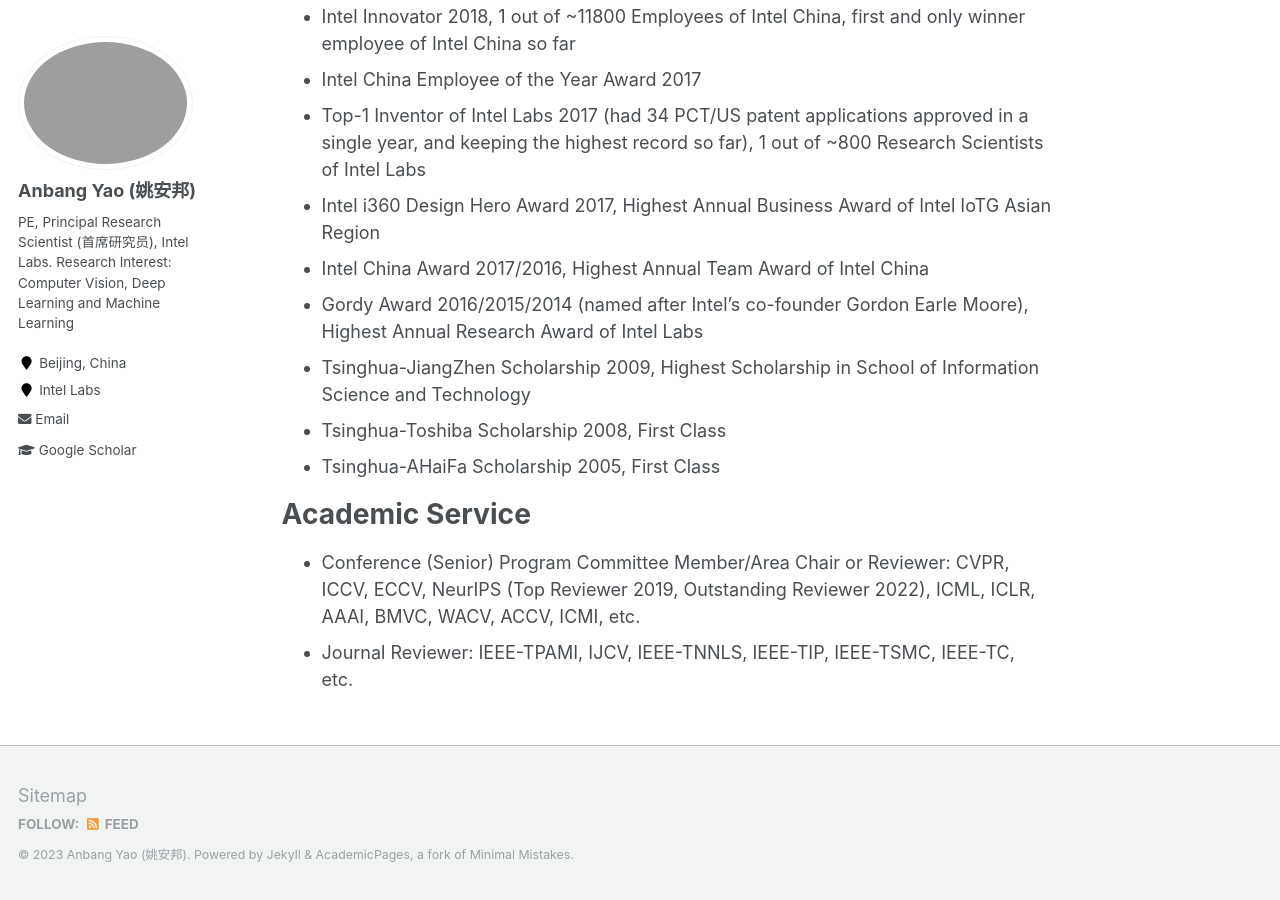
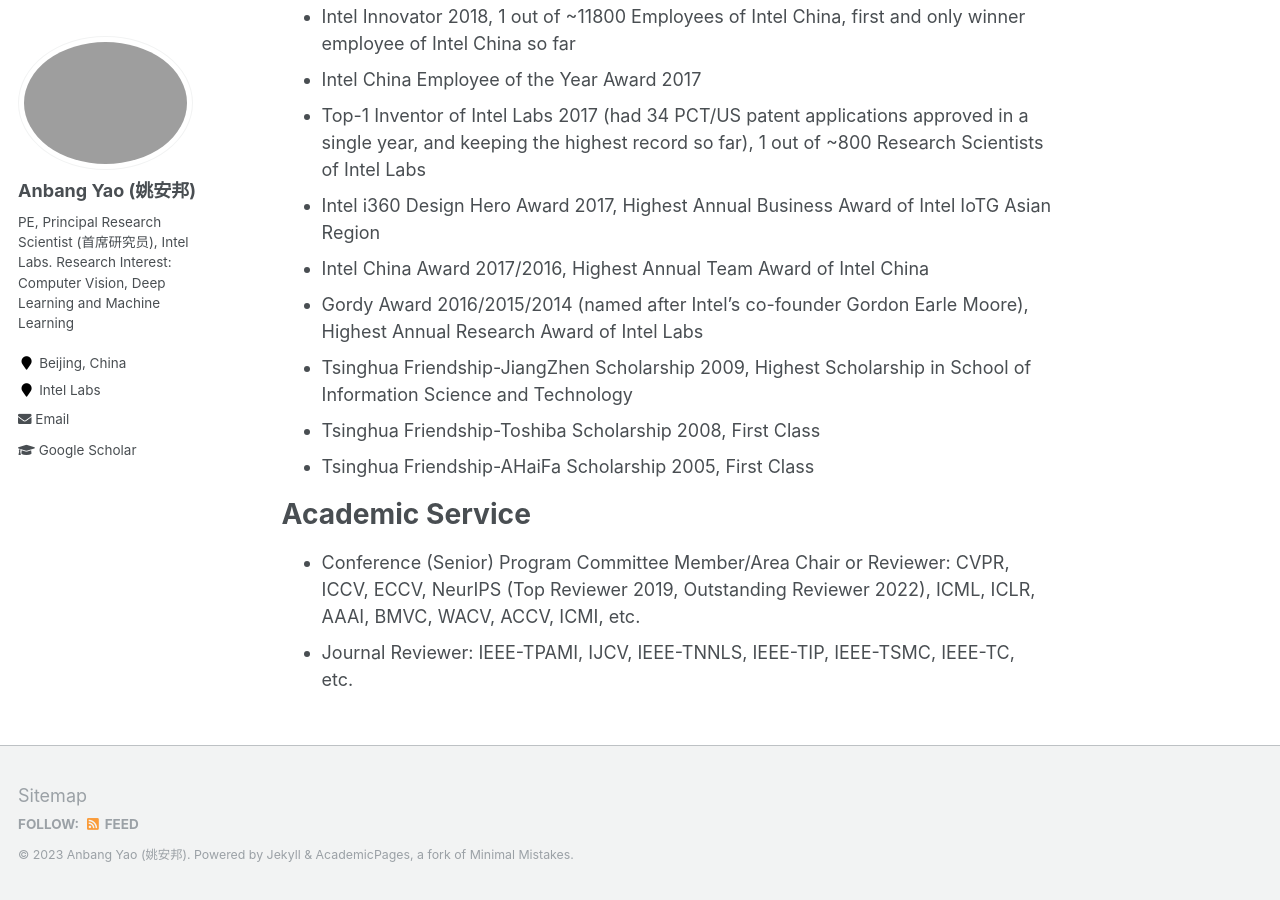
Before and after one commit to YaoAnbang/YaoAnbang.github.io, a Jekyll site: the page built from _pages/about.md, in a window 1280 px wide and 900 px high, scrolled down 7943 px. Built offline with Jekyll 4.4.1, drawn with Linux system fonts in a browser that asks for light colours.

Commit message:
Update about.md

```diff
--- a/_pages/about.md
+++ b/_pages/about.md
@@ -138,7 +138,7 @@
 + [Yikai Wang](https://scholar.google.com/citations?user=MnW5aegAAAAJ&hl=en) (Tsinghua University)
 + [Chao Li](https://openreview.net/profile?id=~Chao_Li16) (CAS-IA)
 + [Yuyang Liu](https://scholar.google.com/citations?user=0ROQMVcAAAAJ&hl=en) (Tsinghua University)
-+ [Zhaole Sun](https://scholar.google.com/citations?user=onTsdhYAAAAJ&hl=en) (Tsinghua University) <!--+ Lujun Lee (CAS-IA)-->
++ [Zhaole Sun](https://scholar.google.com/citations?user=onTsdhYAAAAJ&hl=en) (Tsinghua University) <!--+ Lujun Li (CAS-IA)-->
 + [Ming Lu](https://github.com/lu-m13) (Tsinghua University)
 + [Hao Zhao](https://scholar.google.com/citations?user=ygQznUQAAAAJ&hl=zh-CN) (Tsinghua University)
 + Duo Li (Tsinghua University)
@@ -170,9 +170,9 @@
 + Intel i360 Design Hero Award 2017, Highest Annual Business Award of Intel IoTG Asian Region
 + Intel China Award 2017/2016, Highest Annual Team Award of Intel China
 + Gordy Award 2016/2015/2014 (named after Intel's co-founder Gordon Earle Moore), Highest Annual Research Award of Intel Labs
-+ Tsinghua-JiangZhen Scholarship 2009, Highest Scholarship in School of Information Science and Technology
-+ Tsinghua-Toshiba Scholarship 2008, First Class
-+ Tsinghua-AHaiFa Scholarship 2005, First Class
++ Tsinghua Friendship-JiangZhen Scholarship 2009, Highest Scholarship in School of Information Science and Technology
++ Tsinghua Friendship-Toshiba Scholarship 2008, First Class
++ Tsinghua Friendship-AHaiFa Scholarship 2005, First Class
 
 Academic Service
 =====
```
